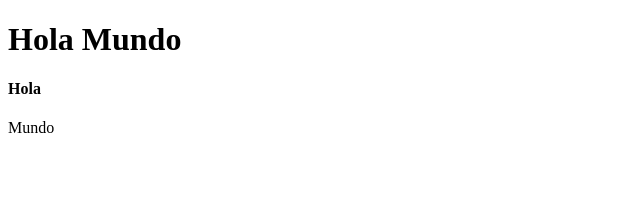
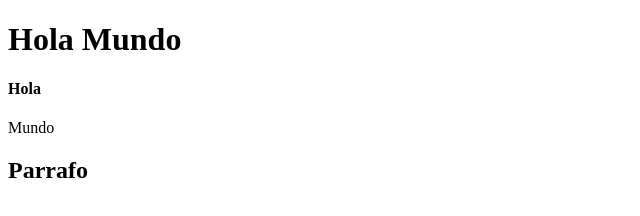
Before and after one commit to Aram08/Repositorio-de-git, a plain HTML site: page index.html in a window 1280 px wide. Shown: the whole page, without its empty margins (0-640 px from the left). Drawn offline with Linux system fonts and the light colour scheme.

Commit message:
proyecto v 2.1

```diff
--- a/index.html
+++ b/index.html
@@ -11,5 +11,6 @@
     <h1>Hola Mundo</h1>
     <h4>Hola</h4>
     <p>Mundo</p>
+    <h2>Parrafo</h2>
 </body>
 </html>
```
